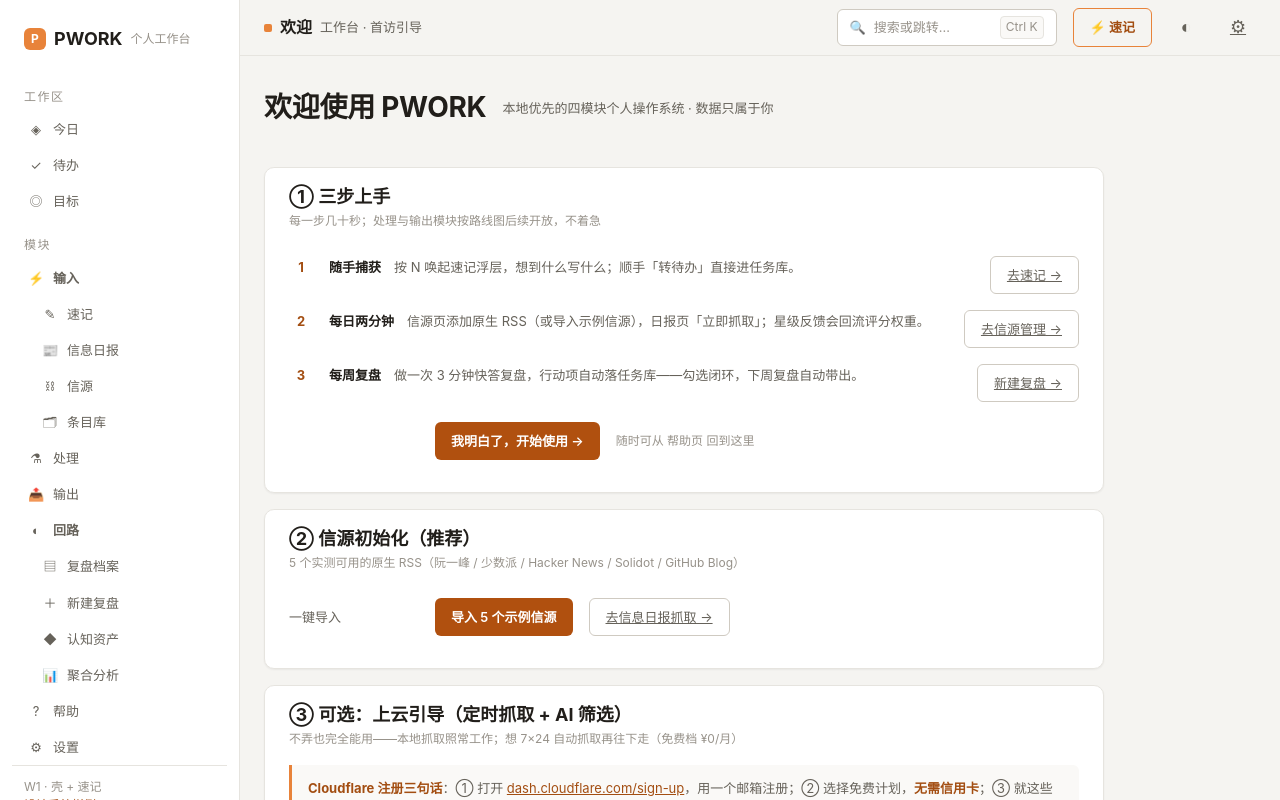
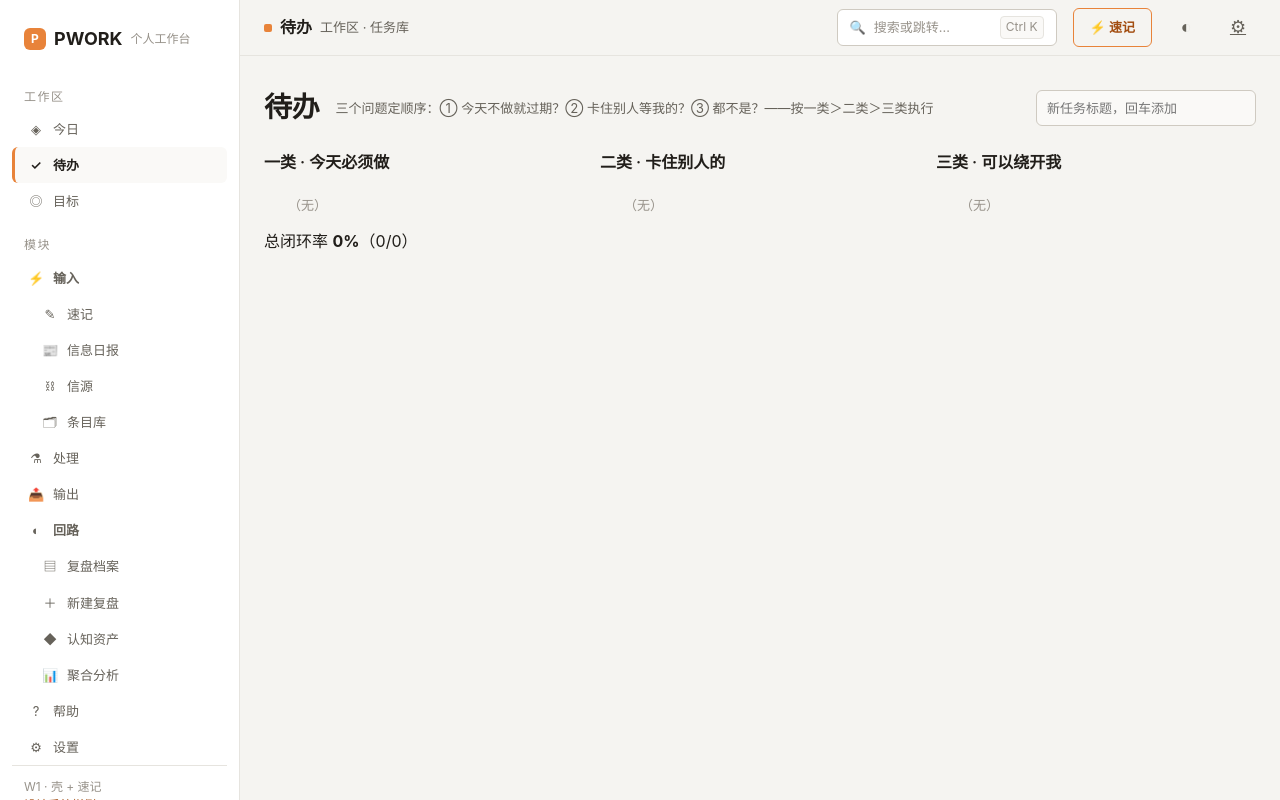
Before and after one commit to LoganLink0/pwork, a React (Vite) app in the folder app/: page /#/tasks in a window 1280 px wide. Before the commit this address led to /#/welcome. Built offline with nearby package versions, Linux system fonts and the light colour scheme.

Commit message:
fix(tasks): 三类任务并排三栏布局；去除页头/页尾重复说明；全局文案去术语化(SSOT/零拷贝/上下文→平实说法)(210 测试)

```diff
--- a/app/src/pages/Home.tsx
+++ b/app/src/pages/Home.tsx
@@ -137,7 +137,7 @@ export function Home() {
           <Link to="/tasks" className="tile mark-workspace">
             <div className="t-label">到期待办</div>
             <div className="t-num">{taskStats.today > 0 ? `${taskStats.today} 件今天` : `本周 ${taskStats.week} 件`}</div>
-            <div className="t-sub">共 {taskStats.open} 件未闭环 · 行动项 SSOT</div>
+            <div className="t-sub">共 {taskStats.open} 件没做完</div>
             <span className="t-link">去处理 →</span>
           </Link>
         ) : (
--- a/app/src/pages/Process.tsx
+++ b/app/src/pages/Process.tsx
@@ -186,7 +186,7 @@ export function Process() {
                 <textarea
                   className="input"
                   style={{ flex: 1, minHeight: 52, resize: 'vertical' }}
-                  placeholder="（可选）粘贴工作台之外的资料——默认只用库内数据，这里作补充上下文"
+                  placeholder="（可选）粘贴工作台之外的资料，给 AI 多一份参考——默认只用库内数据"
                   value={externalCtx}
                   onChange={(e) => setExternalCtx(e.target.value)}
                   aria-label="外部资料上下文"
--- a/app/src/pages/ReportGenerator.tsx
+++ b/app/src/pages/ReportGenerator.tsx
@@ -123,7 +123,7 @@ export function ReportGenerator() {
               <button type="button" className={mode === 'monthly' ? 'on' : ''} onClick={() => setMode('monthly')}>月报（近 30 天）</button>
             </div>
             <span className="val" style={{ color: 'var(--ink-faint)', fontSize: 'var(--fs-xs)' }}>
-              数据截至 {todayLocal()} · 只读引用，零拷贝
+              数据截至 {todayLocal()} · 数据自动取自各模块
             </span>
           </div>
 
--- a/app/src/pages/Settings.tsx
+++ b/app/src/pages/Settings.tsx
@@ -277,7 +277,7 @@ export function Settings() {
 
       <div className="set-card">
         <h2>云端同步（C2）</h2>
-        <div className="desc">Cloudflare Worker 定时抓取 → 本地拉取合并；云端只是可丢弃暂存层，本地才是 SSOT（AD5）</div>
+        <div className="desc">Cloudflare Worker 定时抓取 → 本地拉取合并；云端数据随时可丢可重建，本地才是你的真实数据</div>
         <div className="set-body">
           <div className="set-row">
             <label>模式</label>
--- a/app/src/pages/Tasks.tsx
+++ b/app/src/pages/Tasks.tsx
@@ -134,10 +134,9 @@ export function Tasks() {
     const meta = LANE_META[lane]
     const list = laneLists.byLane[lane]
     return (
-      <div style={{ marginBottom: 'var(--sp-4)' }}>
+      <div className="lane-col">
         <div style={{ display: 'flex', alignItems: 'baseline', gap: 'var(--sp-2)', marginBottom: 'var(--sp-2)' }}>
           <h3 style={{ fontSize: 'var(--fs-md)', margin: 0 }}>{meta.name}</h3>
-          <span style={{ fontSize: 'var(--fs-xs)', color: 'var(--ink-faint)' }}>{meta.rule} → {meta.action}</span>
         </div>
         <div className="task-card">
           {list.length === 0 ? (
@@ -168,13 +167,15 @@ export function Tasks() {
         </div>
       </div>
 
-      {renderLaneSection(1)}
-      {renderLaneSection(2)}
-      {renderLaneSection(3)}
+      <div className="lanes-grid">
+        {renderLaneSection(1)}
+        {renderLaneSection(2)}
+        {renderLaneSection(3)}
+      </div>
 
       {laneLists.done.length > 0 && (
         <>
-          <div style={{ display: 'flex', alignItems: 'baseline', gap: 'var(--sp-2)', marginBottom: 'var(--sp-2)' }}>
+          <div style={{ display: 'flex', alignItems: 'baseline', gap: 'var(--sp-2)', margin: 'var(--sp-4) 0 var(--sp-2)' }}>
             <h3 style={{ fontSize: 'var(--fs-md)', margin: 0 }}>已闭环</h3>
           </div>
           <div className="task-card">
@@ -184,7 +185,7 @@ export function Tasks() {
       )}
 
       <div className="stats-line">
-        总闭环率 <b>{closedRate}%</b>（{stats.done}/{stats.total}）· 排序三问：①今天不做就过期？②卡住别人等我的？③都可以放一放？——不问"重不重要"，问"不做的代价"
+        总闭环率 <b>{closedRate}%</b>（{stats.done}/{stats.total}）
       </div>
     </section>
   )
--- a/app/src/styles/collect.css
+++ b/app/src/styles/collect.css
@@ -435,3 +435,16 @@
     overflow-x: auto;
   }
 }
+
+/* ---------- 待办三分诊栏（一类｜二类｜三类 并排） ---------- */
+.lanes-grid {
+  display: grid;
+  grid-template-columns: repeat(3, 1fr);
+  gap: var(--sp-4);
+  align-items: start;
+}
+@media (max-width: 1024px) {
+  .lanes-grid {
+    grid-template-columns: 1fr;
+  }
+}
```
